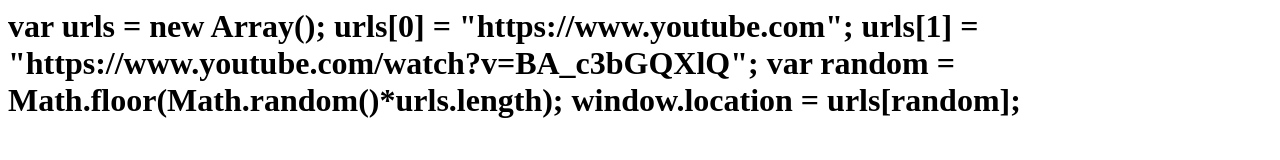
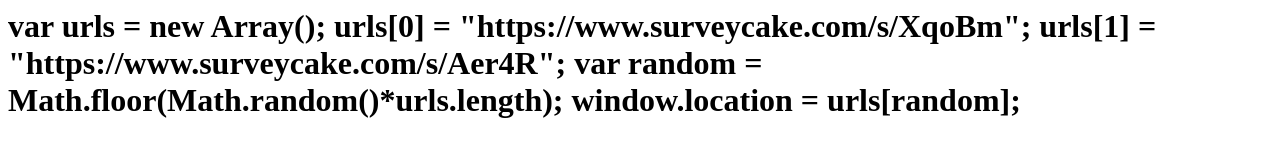
Before and after one commit to wildabout/testsite, a plain HTML site: page index.html in a window 1280 px wide. Drawn offline with Linux system fonts and the light colour scheme.

Commit message:
Update index.html

```diff
--- a/index.html
+++ b/index.html
@@ -1,11 +1,12 @@
 <H1>
 
 var urls = new Array();
-urls[0] = "https://www.youtube.com";
-urls[1] = "https://www.youtube.com/watch?v=BA_c3bGQXlQ";
+urls[0] = "https://www.surveycake.com/s/XqoBm";
+urls[1] = "https://www.surveycake.com/s/Aer4R";
 
 var random = Math.floor(Math.random()*urls.length);
 
 window.location = urls[random];
 
+
 </H1>
```
